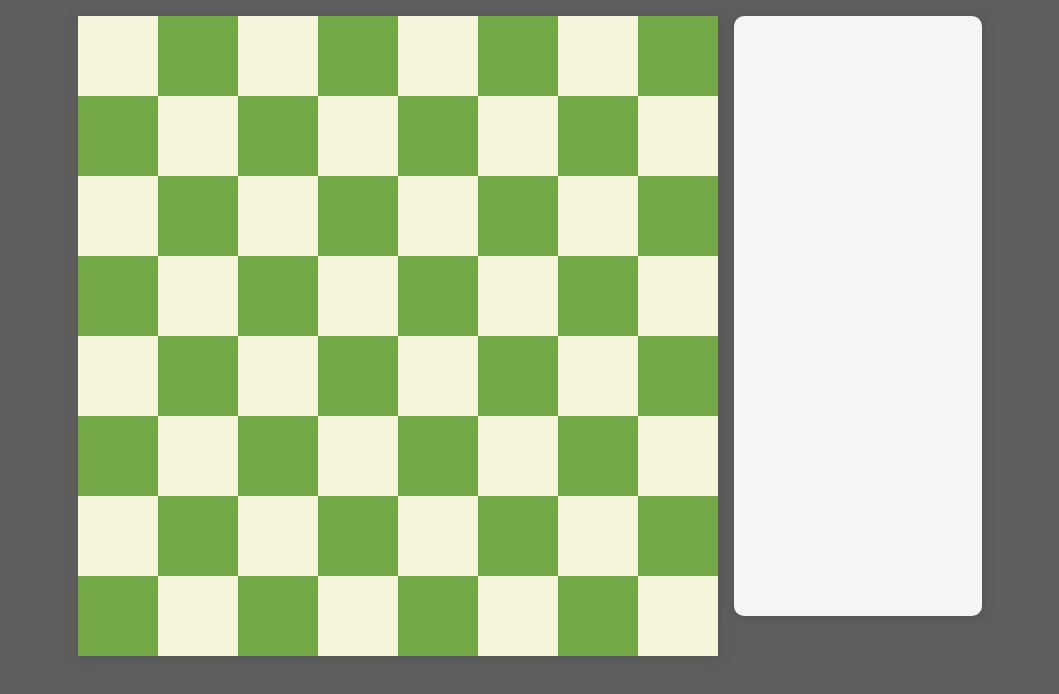
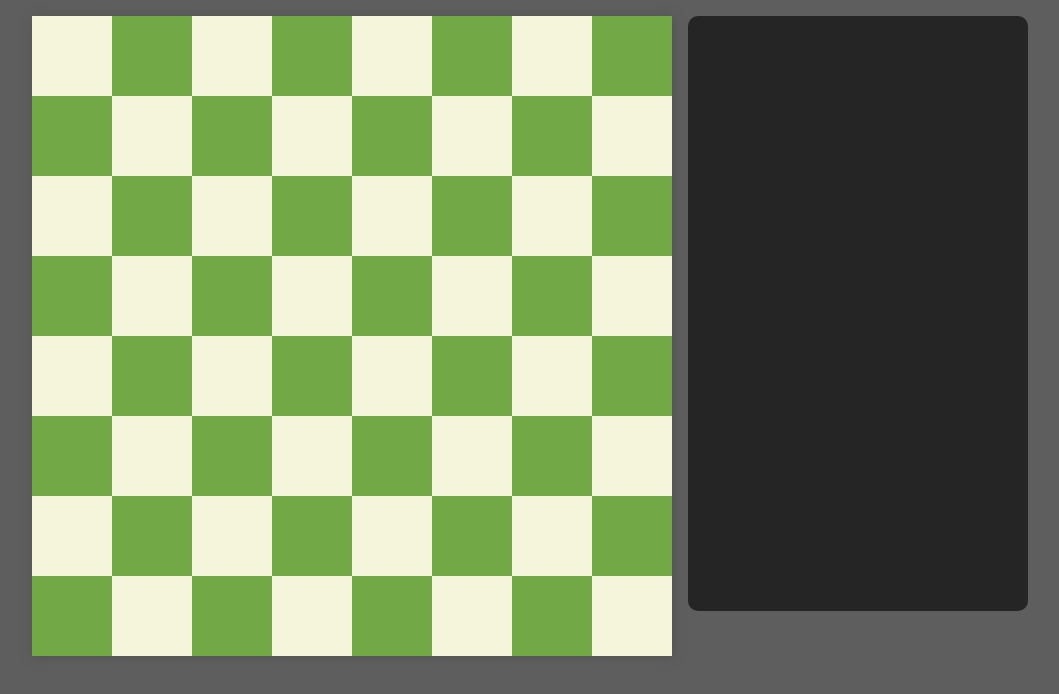
Before and after one commit to jacobrobertsdev/Chess.com_Frontend_Challenge, a Vue app: page / in a window 1280 px wide. Shown: the top 694 px of the page, without its empty margins (118-1177 px from the left). Built offline with nearby package versions, Linux system fonts and the light colour scheme.

Commit message:
Update SideBar width and colors

```diff
--- a/src/components/SideBar.vue
+++ b/src/components/SideBar.vue
@@ -20,6 +20,7 @@
     list-style-type: none;
     font-family: 'Segoe UI', Tahoma, Geneva, Verdana, sans-serif;
     font-size: .85rem;
+    color: #ffffff;
     display: flex;
     flex-direction: row;
     flex-wrap: wrap;
@@ -27,20 +28,20 @@
     justify-content: center;
     gap: .6rem;
     height: 45vw;
-    width: 14rem;
-    box-shadow: 1px 1px 10px 0px rgb(82, 82, 82);
+    width: 20rem;
     border-radius: 10px;
-    background-color: whitesmoke;
-    padding:.75rem;
+    background-color: #252525;
+    padding: .6rem;
     overflow: auto;
     margin-top: 1rem;
 }
 
 li {
     text-align: center;
-    width: 20%;
+    width: 16%;
+    padding: .2rem;
     height: min-content;
-    background-color: white;
+    background-color: #383838;
     border-radius: 3px;
 }
 
```
